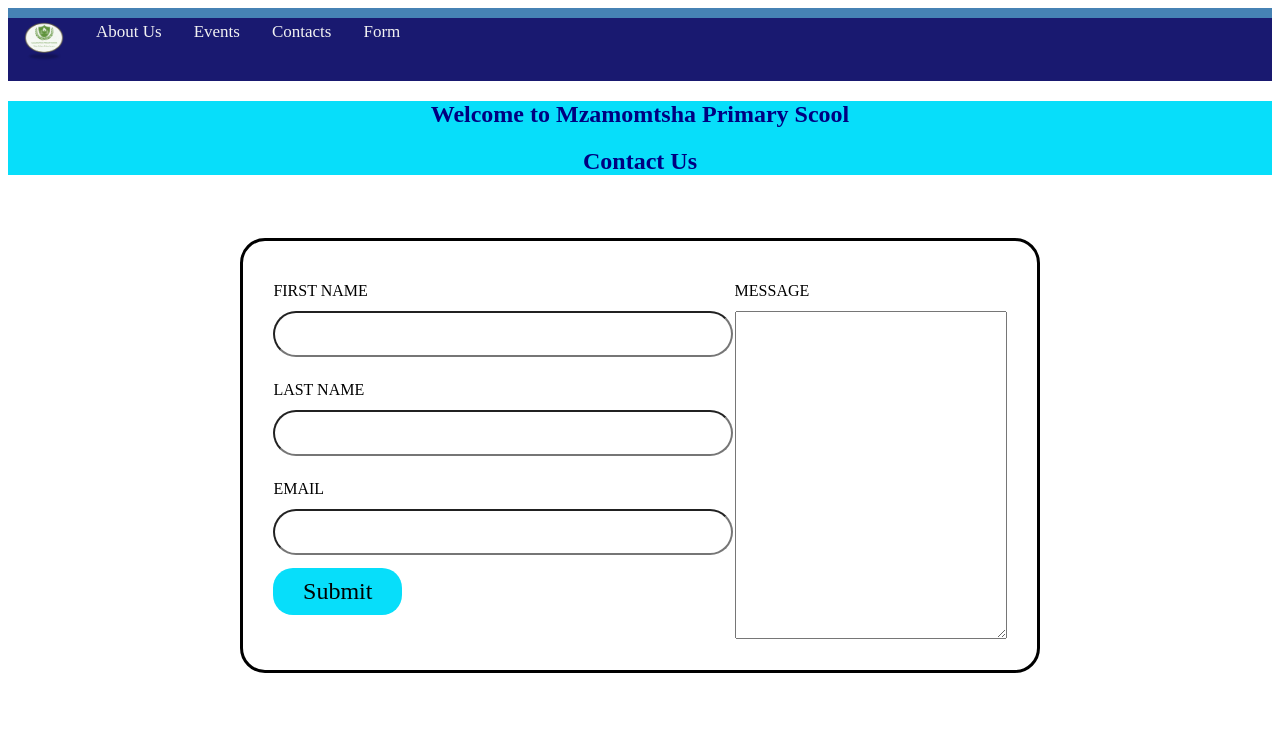
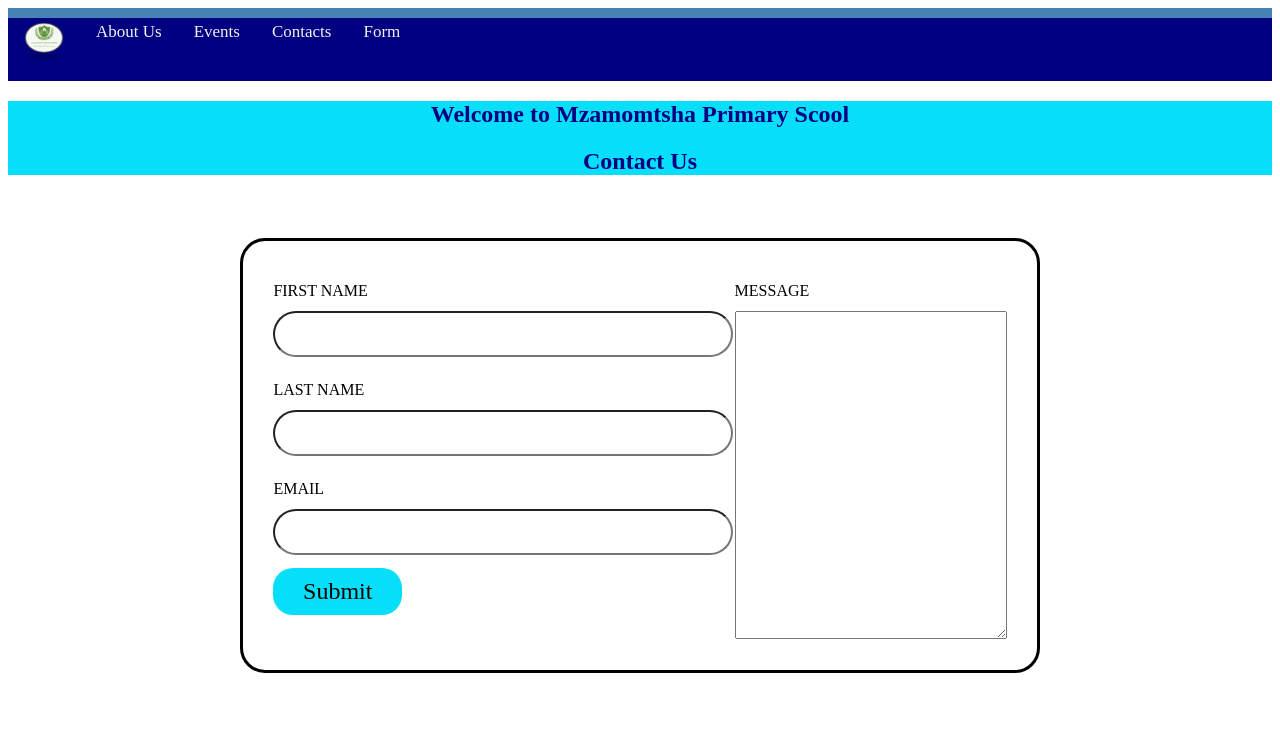
Before and after one commit to Fikile1995/Fikile195.github.io, a plain HTML site: page index2.html in a window 1280 px wide. Shown: the top 733 px of the page. Drawn offline with Linux system fonts and the light colour scheme.

Commit message:
Update index2.html

```diff
--- a/index2.html
+++ b/index2.html
@@ -202,6 +202,10 @@ var images=["1.JPG",
    }
    slider.src=images[num];
  }
+window.onload = function changeColor(){
+   var display = document.getElementById("navbar").style.backgroundColor="navy";
+ }
+ changeColor();
 
 </script>
 
```
